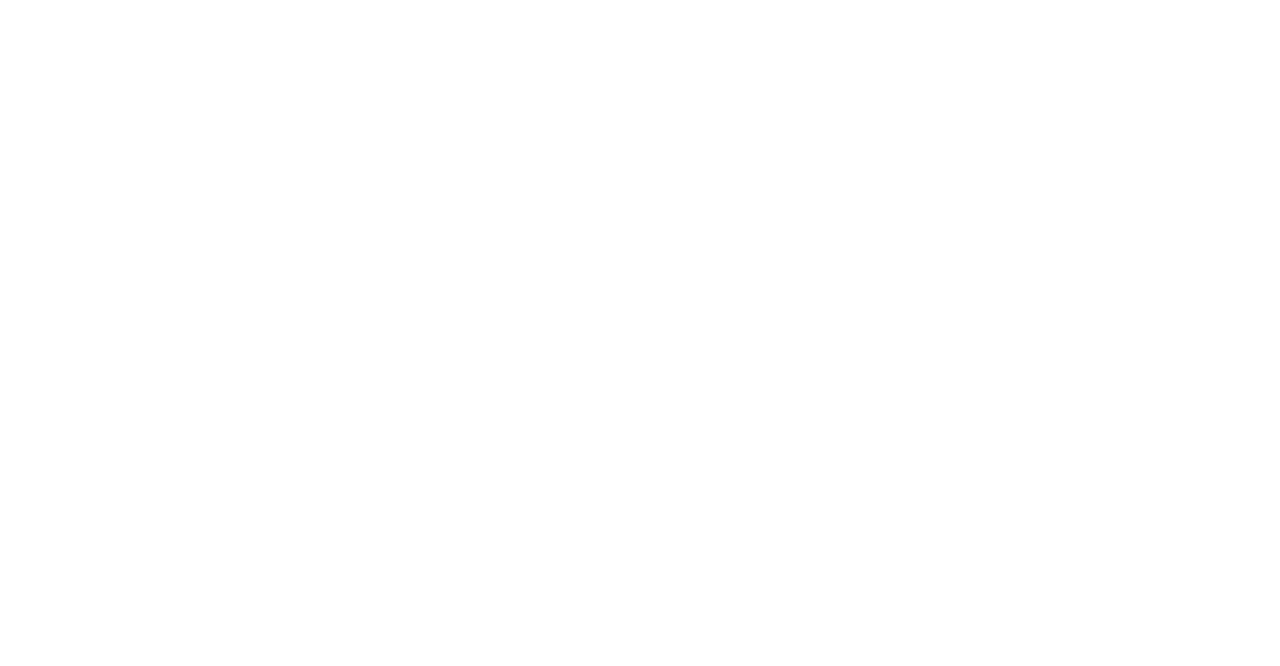
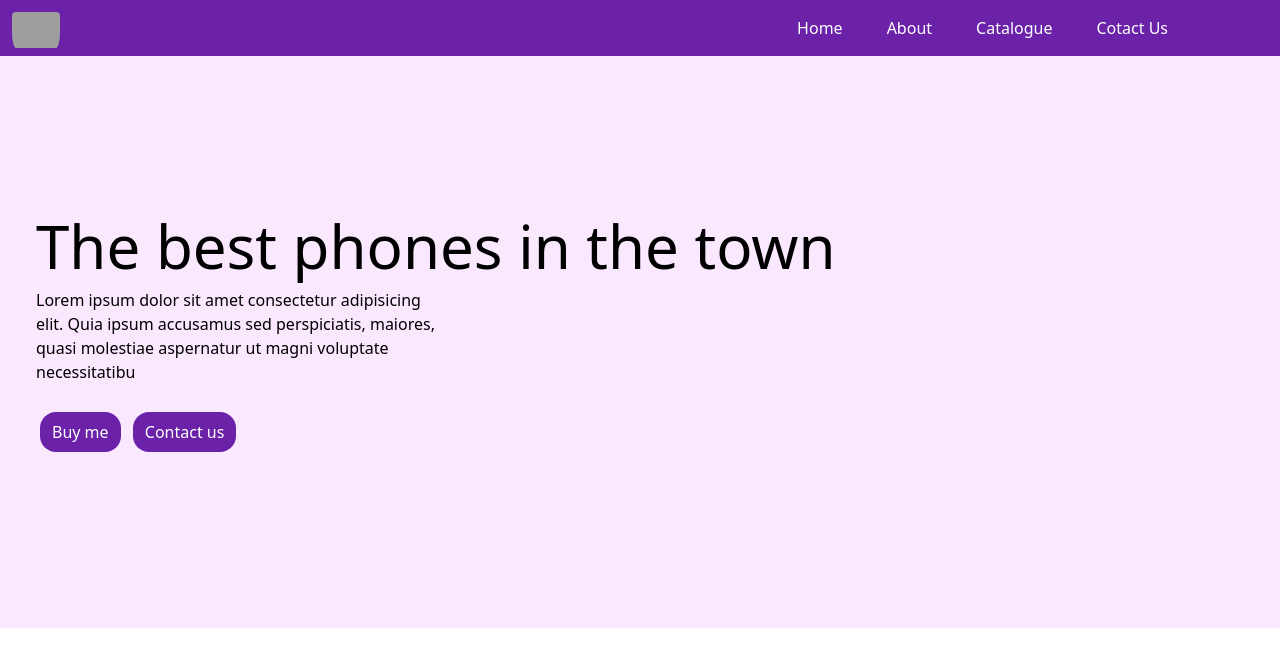
Before and after one commit to itsanasjamali/landing-page-mobile-phone, a website: page landing.html in a window 1280 px wide. Drawn offline with nearby package versions, Linux system fonts and the light colour scheme; grey boxes are pictures that could not be loaded.

Commit message:
Update landing.html

```diff
--- a/landing.html
+++ b/landing.html
@@ -1,12 +1,40 @@
 <!DOCTYPE html>
 <html lang="en">
+
 <head>
     <meta charset="UTF-8">
     <meta http-equiv="X-UA-Compatible" content="IE=edge">
     <meta name="viewport" content="width=device-width, initial-scale=1.0">
-    <title>Best Phones in Riyadh - Grab the deal now</title>
+    <script src="https://cdn.tailwindcss.com"></script>
+    <title>Best Used Phones in Riyadh - Grab the deal now</title>
 </head>
+
 <body>
+    <nav class="bg-purple-800 text-white flex justify-between">
+        <img src="https://randomuser.me/api/portraits/men/75.jpg" class="h-12 pt-3 px-3 rounded-2xl" alt="" srcset="">
+        <ul class="px-28 py-4 flex space-x-11 justify-end">
+            <li class="cursor-pointer">Home</li>
+            <li class="cursor-pointer">About</li>
+            <li class="cursor-pointer">Catalogue</li>
+            <li class="cursor-pointer">Cotact Us</li>
+        </ul>
+    </nav>
+    <main class=" bg-fuchsia-100 flex justify-around">
+        <div class="main py-40 pl-9">
+            <div class="text-6xl ">
+                The best phones in the town
+            </div>
+            <p class="py-3 w-1/3">Lorem ipsum dolor sit amet consectetur adipisicing elit. Quia ipsum accusamus sed perspiciatis, maiores,
+                quasi molestiae aspernatur ut magni voluptate necessitatibu</p>
+            <div class="my-4">
+                <button class="bg-purple-800 px-3 py-2 rounded-2xl text-white hover:text-slate-900 hover:bg-fuchsia-700 mx-1">Buy me</button>
+                <button class="bg-purple-800 px-3 py-2 rounded-2xl text-white hover:text-slate-900 hover:bg-fuchsia-700 mx-1">Contact us</button>
+            </div>
+        </div>
+        <div class="flex items-center">
+            <img src="image1.png" class="h-80" alt="">
+        </div>
+    </main>
+</body>
 
-</body>
 </html>
```
